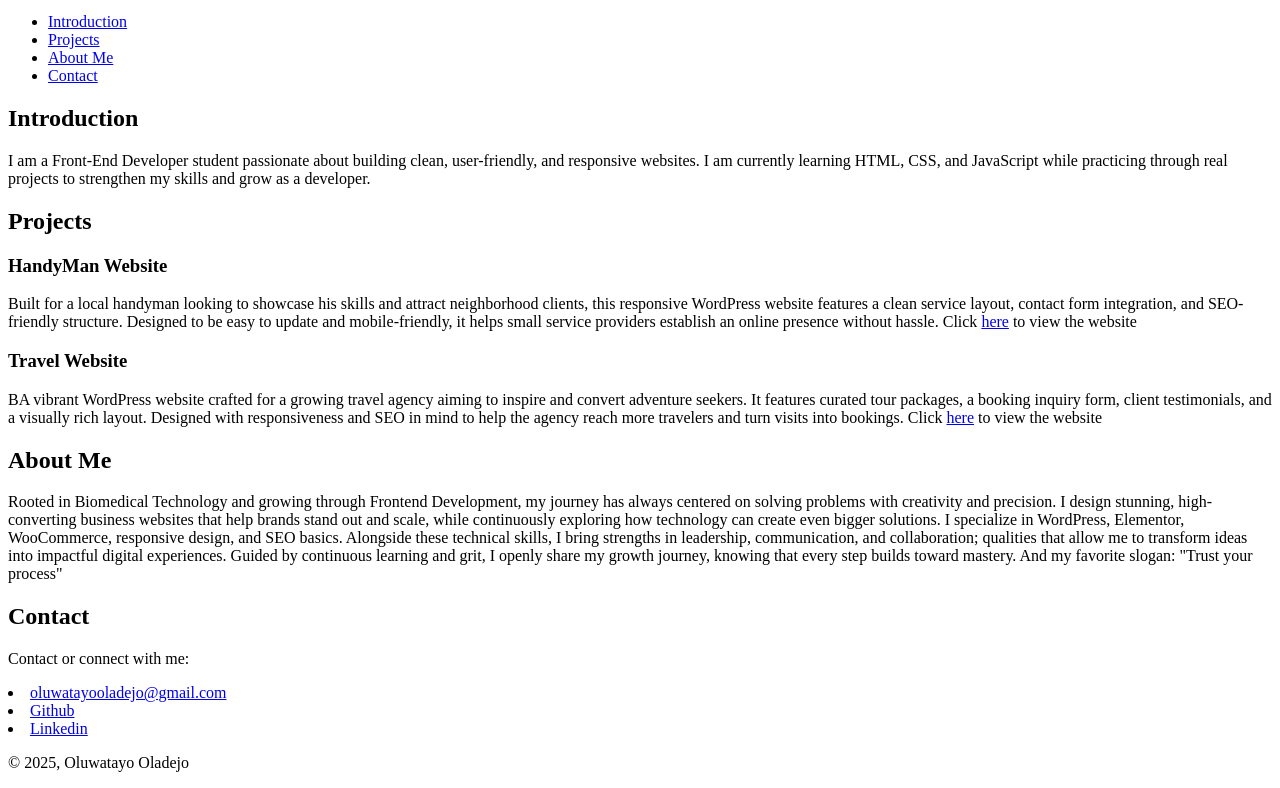
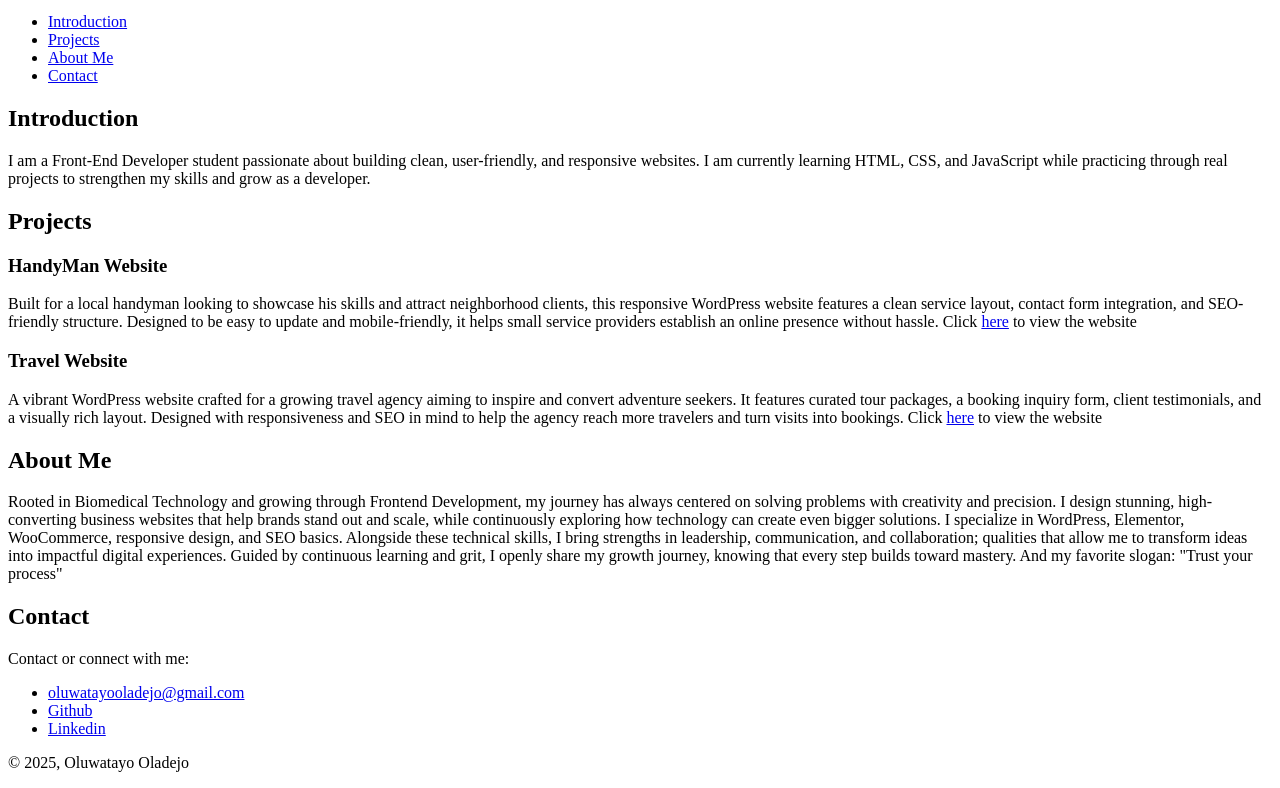
Before and after one commit to OluwatayomiTitus/My_First_Portfolio, a plain HTML site: page portfolio/index.html in a window 1280 px wide. Shown: the part 101-889 px from the top of the page. Drawn offline with Linux system fonts and the light colour scheme.

Commit message:
few corrections

```diff
--- a/portfolio/index.html
+++ b/portfolio/index.html
@@ -1,7 +1,7 @@
 <!DOCTYPE html>
 <html lang="en">
 <head>
-    <meta charset="UTF-8">
+    <meta charset="utf-8">
     <meta name="viewport" content="width=device-width, initial-scale=1.0">
     <title>Oluwatayo Oladejo - Personal Portfolio</title>
 </head>
@@ -28,7 +28,7 @@
         </p>
     </section>
 
-    <section id="Projects">
+    <section id="projects">
         <h2>Projects</h2>
         <article>
             <h3>HandyMan Website</h3>
@@ -44,7 +44,7 @@
         <article>
             <h3>Travel Website</h3>
             <p>
-                BA vibrant WordPress website crafted for a growing travel agency aiming to inspire and convert adventure seekers.
+                A vibrant WordPress website crafted for a growing travel agency aiming to inspire and convert adventure seekers.
                 It features curated tour packages, a booking inquiry form, client testimonials, and a visually rich layout.
                 Designed with responsiveness and SEO in mind to help the agency reach more travelers and turn visits into bookings.
                 Click <a href="https://dev-travel-buddie.pantheonsite.io/" target="_blank">here</a> to view the website
@@ -67,9 +67,11 @@
         <h2>Contact</h2>
         <p>
             Contact or connect with me:
-            <li><a href="https://oluwatayooladejo@gmail.com" target="_blank">oluwatayooladejo@gmail.com</a></li>
-            <li><a href="https://github.com/OluwatayomiTitus" target="_blank">Github</a></li>
-            <li><a href="https://www.linkedin.com/in/oluwatayo-oladejo/" target="_blank">Linkedin</a></li>
+            <ul>
+                <li><a href="https://oluwatayooladejo@gmail.com" target="_blank">oluwatayooladejo@gmail.com</a></li>
+                <li><a href="https://github.com/OluwatayomiTitus" target="_blank">Github</a></li>
+                <li><a href="https://www.linkedin.com/in/oluwatayo-oladejo/" target="_blank">Linkedin</a></li>
+            </ul>
         </p>
     </section>
 
```
